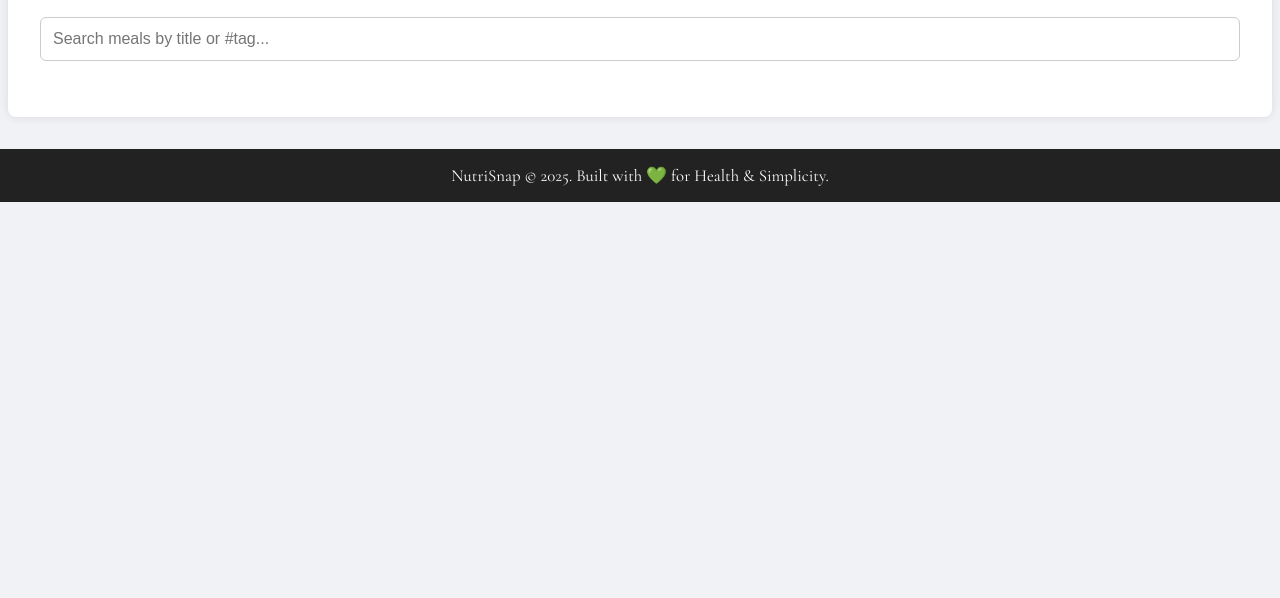
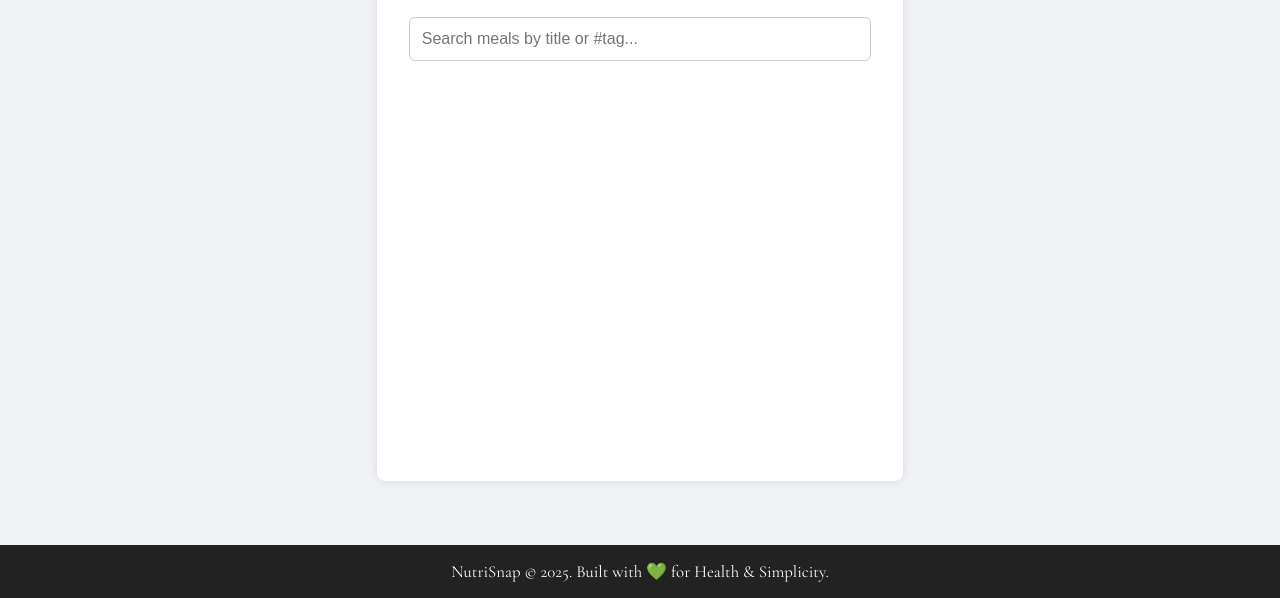
Before and after one commit to Layan-Alwattar/chef-sana-restaurant, a plain HTML site: page public/index.html in a window 1280 px wide. Shown: the part 202-800 px from the top of the page. Drawn offline with nearby package versions, Linux system fonts and the light colour scheme; no server answers; a web font is replaced by a local one.

Commit message:
Pin footer to bottom of viewport on short pages

```diff
--- a/public/css/style.css
+++ b/public/css/style.css
@@ -1,9 +1,25 @@
+html, body {
+  height: 100%;
+}
+
 body {
   font-family: 'Cormorant Garamond', 'Segoe UI', serif;
   background: #f0f2f5;
   margin: 0;
   padding: 0;
   font-size: 1.05rem;
+  display: flex;
+  flex-direction: column;
+  min-height: 100vh;
+}
+
+/* Push the footer to the bottom of the viewport even on short pages. */
+.container {
+  flex: 1 0 auto;
+}
+
+footer {
+  flex-shrink: 0;
 }
 
 h1 {
```
